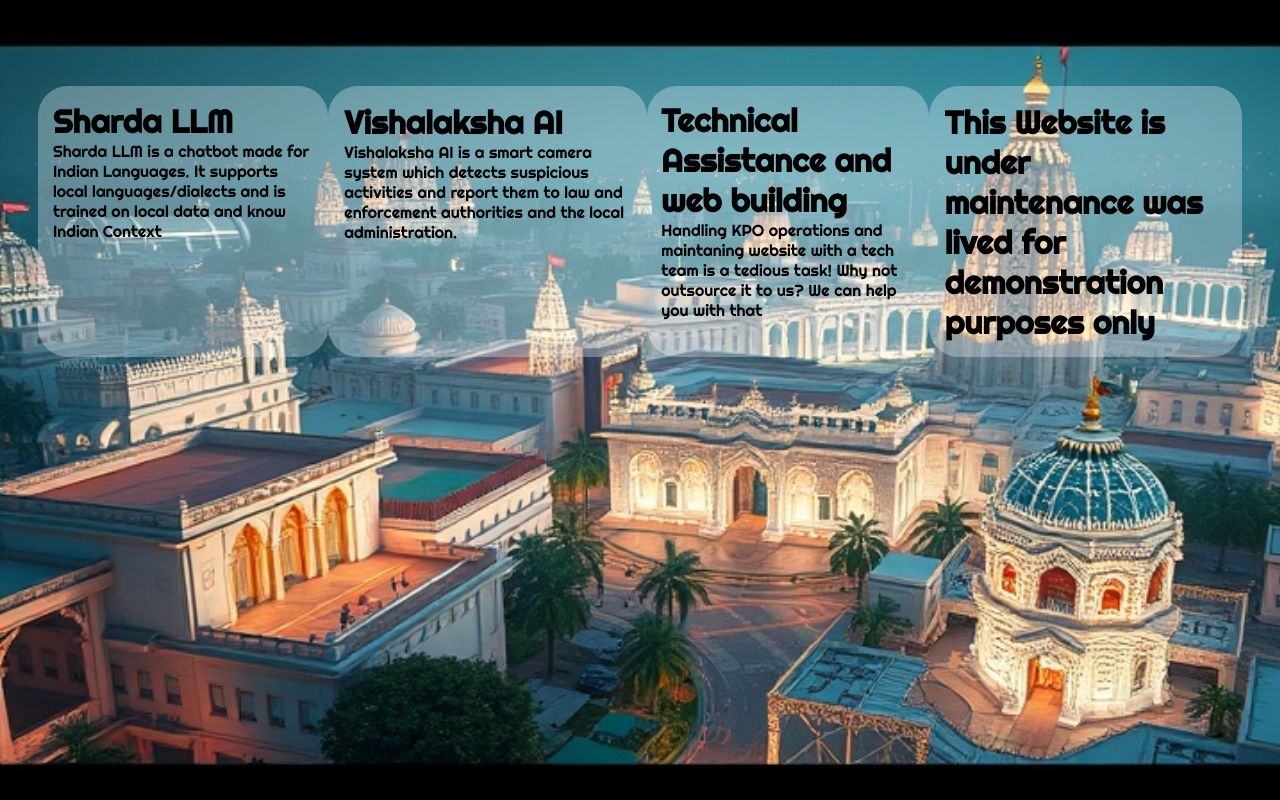
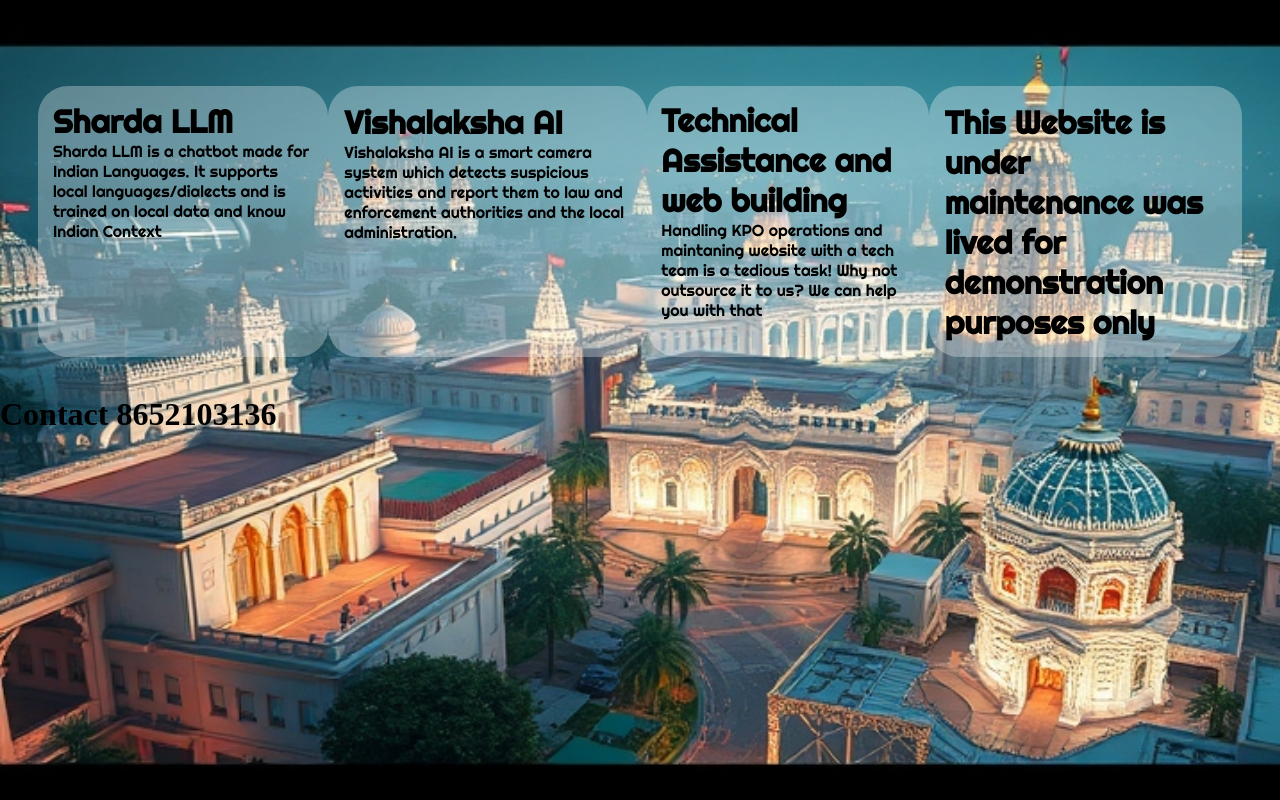
Before and after one commit to SarthAradhye/Aradhyetech, a website: page index.html in a window 1280 px wide. Shown: the part 896-1696 px from the top of the page. Drawn offline with Linux system fonts and the light colour scheme; a web font is replaced by a local one.

Commit message:
initial commit

```diff
--- a/index.html
+++ b/index.html
@@ -81,6 +81,7 @@
                 </div>
             </div>
         </div>
+        <h1>Contact 8652103136</h1>
        </div>
        <div id="About"></div>
        <div id="Contact"></div>
```
